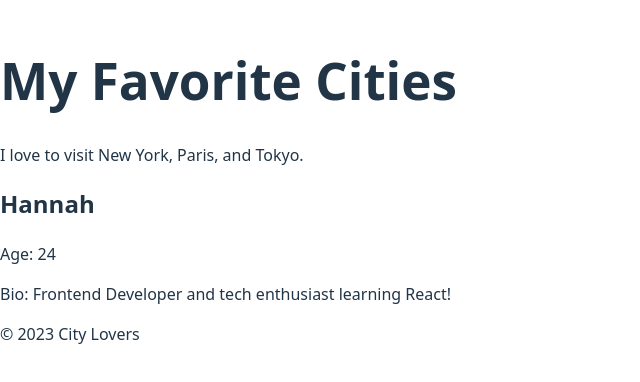
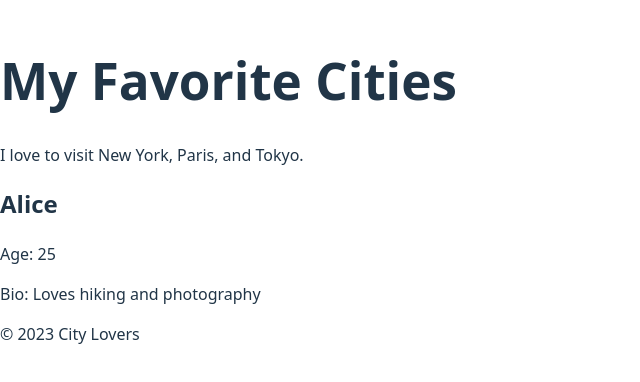
Before and after one commit to Hannahwangari/alx-fe-reactjs, a React (Vite) app in the folder alx-react-app/: page / in a window 1280 px wide. Shown: the part 210-592 px from the top of the page, without its empty margins (0-640 px from the left). Built offline with nearby package versions, Linux system fonts and the light colour scheme.

Commit message:
fix: update UserProfile props to match checker values

```diff
--- a/alx-react-app/src/App.jsx
+++ b/alx-react-app/src/App.jsx
@@ -1,7 +1,7 @@
 import Header from './components/Header';
 import MainContent from './components/MainContent';
 import Footer from './components/Footer';
-import UserProfile from './components/UserProfile'; // ✅ Import here
+import UserProfile from './components/UserProfile';
 
 function App() {
   return (
@@ -9,9 +9,9 @@ function App() {
       <Header />
       <MainContent />
       <UserProfile
-        name="Hannah"
-        age="24"
-        bio="Frontend Developer and tech enthusiast learning React!"
+        name="Alice"
+        age="25"
+        bio="Loves hiking and photography"
       />
       <Footer />
     </div>
```
